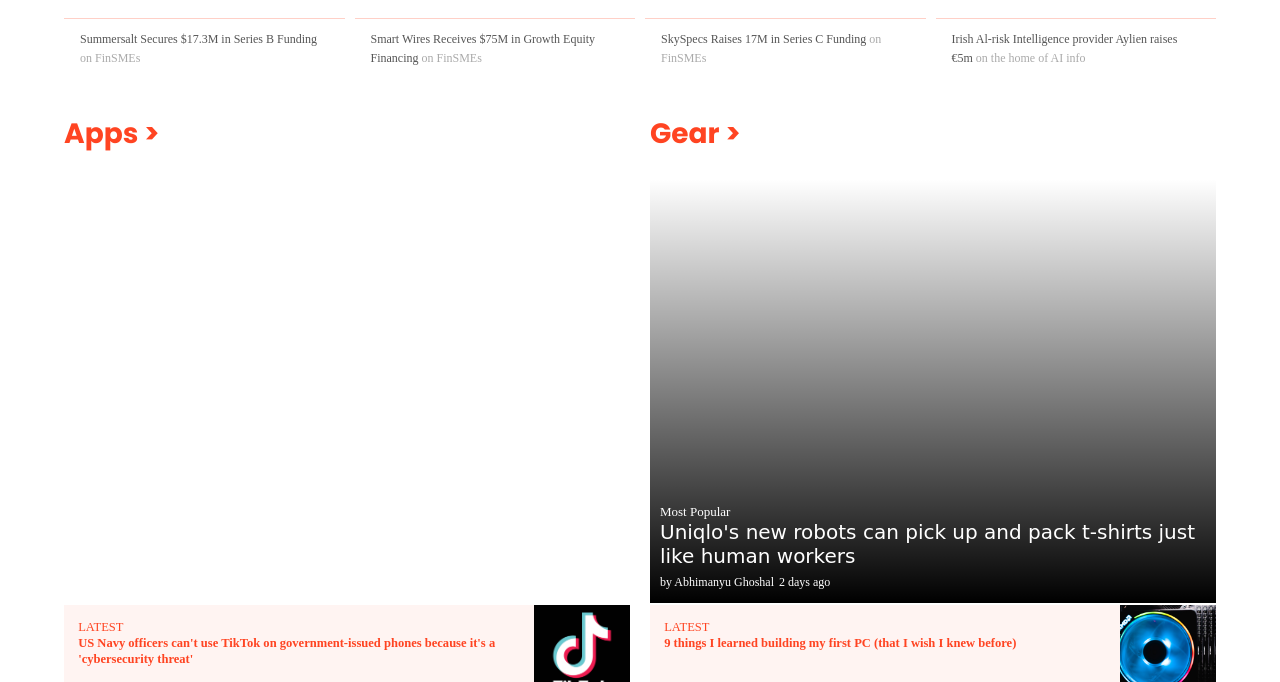
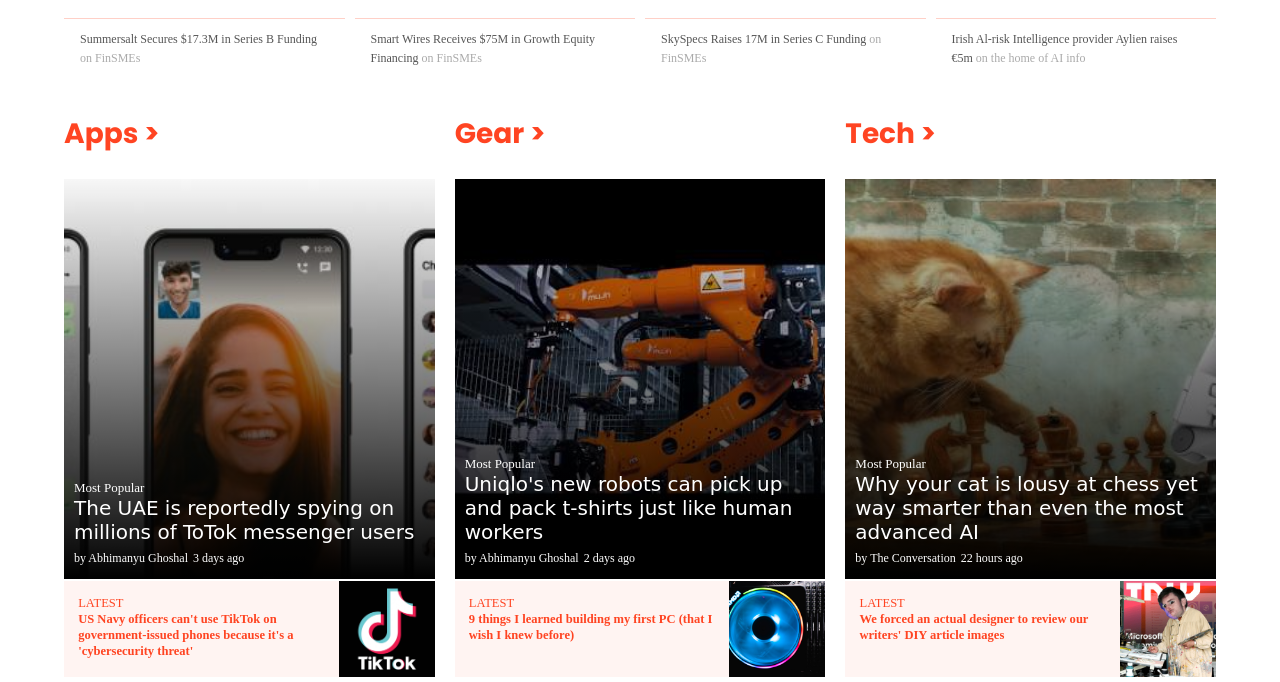
Before and after one commit to srueda27/the-next-web-clone, a website: page index.html in a window 1280 px wide. Shown: the part 1460-2142 px from the top of the page. Drawn offline with Linux system fonts and the light colour scheme; a web font is replaced by a local one.

Commit message:
finish categories media queries

```diff
--- a/css/styles.css
+++ b/css/styles.css
@@ -37,6 +37,70 @@
   white-space: nowrap;
   width: 1px;
 }
+
+/* #region big-images */
+.big-images__item {
+  height: 30vh;
+  position: relative;
+  color: #fff;
+}
+
+.big-images__item header {
+  position: absolute;
+  padding: 0 10px;
+  bottom: 15px;
+}
+
+.big-images__item header h2 {
+  font-family: "Patua One", cursive;
+  font-size: 20px;
+}
+
+.big-images__item header h5 {
+  font-size: 13px;
+}
+
+.big-images__link {
+  height: 100%;
+  width: 100%;
+  display: block;
+}
+
+.big-images__link img {
+  width: 100%;
+  height: 100%;
+}
+
+.big-images__item__list {
+  display: flex;
+  margin-top: 8px;
+  font-size: 12px;
+}
+
+.big-images__item__list li {
+  margin-right: 5px;
+  line-height: 12px;
+}
+
+.big-images__item__list li a {
+  color: white;
+  text-decoration: none;
+}
+
+.big-images__item__list span {
+  position: relative;
+  bottom: 6px;
+}
+
+.big-images__item__list svg {
+  position: relative;
+  bottom: 2px;
+}
+
+.big-images__span {
+  position: static !important;
+}
+/* #endregion big-images */
 
 /* #endregion base */
 
@@ -117,36 +181,9 @@
   clip-path: polygon(0 0, 0 0, 0 0, 0 0);
 }
 
-.big-images__item {
-  height: 30vh;
-  position: relative;
-  color: #fff;
-}
-
 .main-images__main--date,
 .orange-gradient {
   display: none;
-}
-
-.big-images__item header {
-  position: absolute;
-  padding: 0 10px;
-  bottom: 15px;
-}
-
-.big-images__item header h2 {
-  font-family: "Patua One", cursive;
-  font-size: 20px;
-}
-
-.big-images__item header h5 {
-  font-size: 13px;
-}
-
-.big-images__link {
-  height: 100%;
-  width: 100%;
-  display: block;
 }
 
 .main-images__link--main {
@@ -161,11 +198,6 @@
   background-image: url(../images/button.png);
 }
 
-.big-images__link img {
-  width: 100%;
-  height: 100%;
-}
-
 .main-images__main {
   grid-area: main;
 }
@@ -178,35 +210,6 @@
   grid-area: item1;
 }
 
-.big-images__item__list {
-  display: flex;
-  margin-top: 8px;
-  font-size: 12px;
-}
-
-.big-images__item__list li {
-  margin-right: 5px;
-  line-height: 12px;
-}
-
-.big-images__item__list li a {
-  color: white;
-  text-decoration: none;
-}
-
-.big-images__item__list span {
-  position: relative;
-  bottom: 6px;
-}
-
-.big-images__item__list svg {
-  position: relative;
-  bottom: 2px;
-}
-
-.big-images__span {
-  position: static !important;
-}
 /* #endregion main-images */
 
 /* #region wrapper */
@@ -439,6 +442,10 @@
 }
 
 .gear-image {
+  background-image: url(../images/gear.jpg);
+}
+
+.tech-image {
   background-image: url(../images/tech.jpg);
 }
 
@@ -466,7 +473,6 @@
   display: grid;
   grid-template-columns: 1fr 96px;
   background-color: #fff4f2;
-  height: 100px;
   margin-top: 2px;
 }
 
@@ -475,6 +481,7 @@
   font-size: 0.785rem;
   color: #ff4422;
   line-height: 1rem;
+  height: 96px;
 }
 
 .category-other-article__text p {
@@ -686,19 +693,20 @@
 
   .category-card {
     display: grid;
+    grid-auto-rows: max-content;
   }
 
-  .abc {
-    padding-top: 75%;
-    position: relative;
-    width: 100%;
+  .category-card__big-image--size {
+    height: 50vh;
   }
+
   /* #endregion Categories */
 
   /* #endregion main */
 }
 
 @media only screen and (min-width: 1024px) {
+
   /* #region nav-bar */
   .logo {
     display: none;
@@ -712,6 +720,8 @@
   }
 
   /* #endregion nav-bar */
+
+  /* #region main */
 
   /* #region main-images */
   .main-images {
@@ -750,8 +760,6 @@
 
   /* #endregion main-images */
 
-  /* #region main */
-
   .latest_articles,
   .fundings__deals {
     grid-template-columns: repeat(4, 1fr);
@@ -770,7 +778,14 @@
 
   /* #endregion fundings */
 
+  /* #region categories */
+  .categories {
+    grid-template-columns: 1fr 1fr 1fr;
+  }
+  /* #endregion categories */
+
   /* #endregion main */
+
 }
 
 /* #endregion media-queries */
--- a/index.html
+++ b/index.html
@@ -698,12 +698,13 @@
           <h2 class="screen-reader">
             Articles by category
           </h2>
+
           <section class="category-card">
             <h3 class="section-title">Apps ></h3>
-            <article class="big-images__item abc">
+            <article class="big-images__item category-card__big-image--size">
               <a href="javascript:void(0)" class="big-images__link apps-image cover-image--basic">
               </a>
-              <!-- <div class="black-gradient"></div> -->
+              <div class="black-gradient"></div>
               <header>
                 <h5>Most Popular</h5>
                 <h2>
@@ -771,7 +772,7 @@
 
           <section class="category-card">
             <h3 class="section-title">Gear ></h3>
-            <article class="big-images__item abc">
+            <article class="big-images__item category-card__big-image--size">
               <a href="javascript:void(0)" class="big-images__link gear-image cover-image--basic">
               </a>
               <div class="black-gradient"></div>
@@ -840,7 +841,7 @@
 
           <section class="category-card">
             <h3 class="section-title">Tech ></h3>
-            <article class="big-images__item">
+            <article class="big-images__item category-card__big-image--size">
               <a href="javascript:void(0)" class="big-images__link tech-image cover-image--basic">
               </a>
               <div class="black-gradient"></div>
@@ -910,7 +911,7 @@
 
           <section class="category-card">
             <h3 class="section-title">Creative ></h3>
-            <article class="big-images__item">
+            <article class="big-images__item category-card__big-image--size">
               <a href="javascript:void(0)" class="big-images__link creative-image cover-image--basic">
               </a>
               <div class="black-gradient"></div>
@@ -975,7 +976,7 @@
 
           <section class="category-card">
             <h3 class="section-title">Podium ></h3>
-            <article class="big-images__item">
+            <article class="big-images__item category-card__big-image--size">
               <a href="javascript:void(0)" class="big-images__link podium-image cover-image--basic">
               </a>
               <div class="black-gradient"></div>
@@ -1037,7 +1038,7 @@
 
           <section class="category-card">
             <h3 class="section-title">Insights ></h3>
-            <article class="big-images__item">
+            <article class="big-images__item category-card__big-image--size">
               <a href="javascript:void(0)" class="big-images__link insights-image cover-image--basic">
               </a>
               <div class="black-gradient"></div>
@@ -1106,7 +1107,7 @@
 
           <section class="category-card">
             <h3 class="section-title">Launch ></h3>
-            <article class="big-images__item">
+            <article class="big-images__item category-card__big-image--size">
               <a href="javascript:void(0)" class="big-images__link launch-image cover-image--basic">
               </a>
               <div class="black-gradient"></div>
@@ -1174,7 +1175,7 @@
 
           <section class="category-card">
             <h3 class="section-title">Distract ></h3>
-            <article class="big-images__item">
+            <article class="big-images__item category-card__big-image--size">
               <a href="javascript:void(0)" class="big-images__link distract-image cover-image--basic">
               </a>
               <div class="black-gradient"></div>
```
